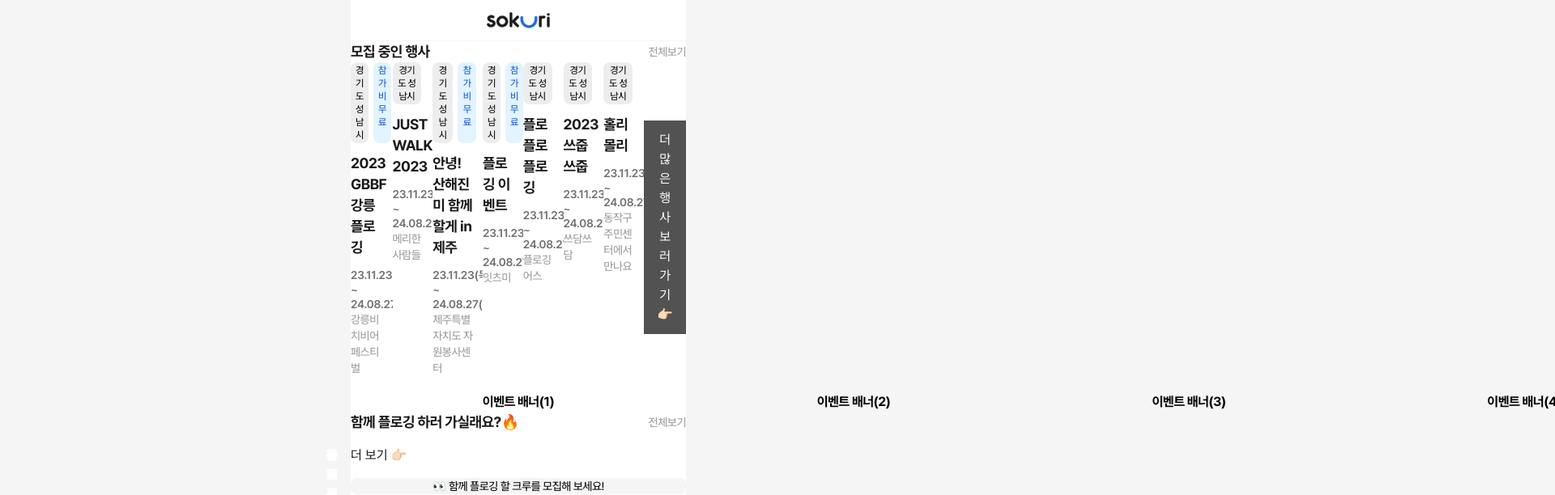
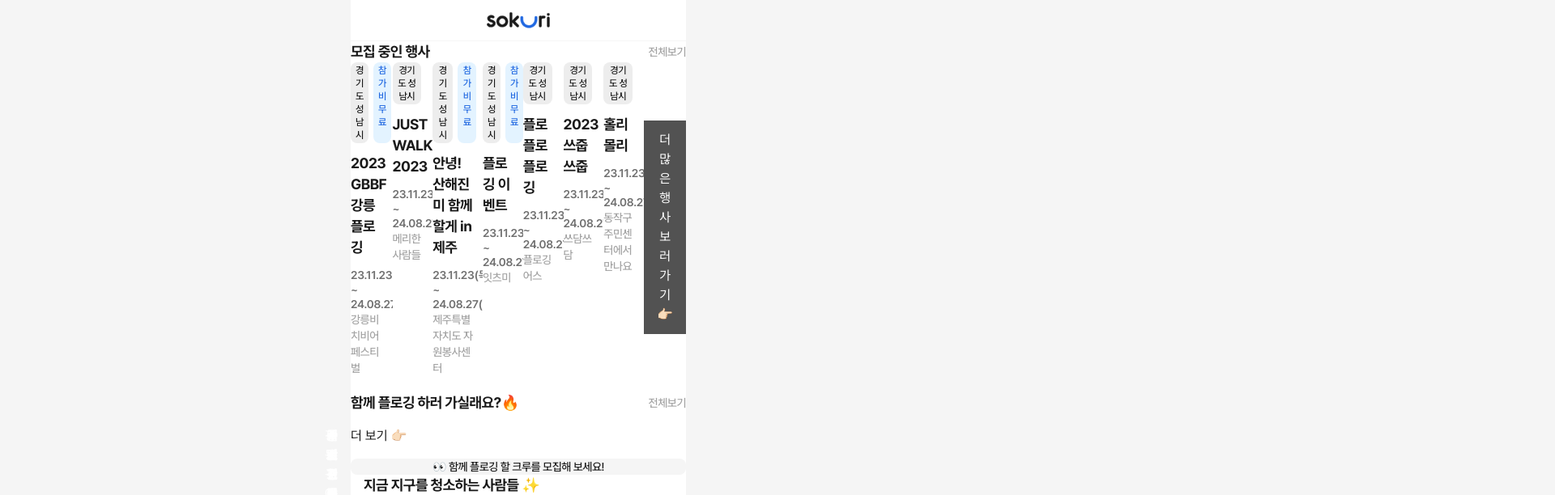
Before and after one commit to kimava/sokuri, a Next.js app: page /community in a window 1280 px wide. Shown: the top 612 px of the page at 81% size, 1920 px wide, since content can reach past the window. Built offline with nearby package versions, Linux system fonts and the light colour scheme; grey boxes are pictures that could not be loaded.

Commit message:
Remove unused Eventbanner section

```diff
--- a/src/app/community/page.tsx
+++ b/src/app/community/page.tsx
@@ -1,4 +1,3 @@
-import EventBanner from '@/features/community/main/EventBanner';
 import EventPost from '@/features/community/main/EventPost';
 import RecruitPost from '@/features/community/main/RecruitPost';
 import PloggingPost from '@/features/community/main/PloggingPost';
@@ -7,7 +6,6 @@ export default function CommunityPage() {
   return (
     <div className='bg-white h-full'>
       <EventPost />
-      <EventBanner />
       <RecruitPost />
       <PloggingPost />
     </div>
--- a/src/features/community/main/CarouselWithDots.tsx
+++ /dev/null
@@ -1,60 +0,0 @@
-'use client';
-
-import React, { useCallback, useEffect, useState } from 'react';
-import useEmblaCarousel, {
-  EmblaOptionsType,
-  EmblaCarouselType,
-} from 'embla-carousel-react';
-
-type Props = {
-  slides: any;
-  options?: EmblaOptionsType;
-};
-
-export default function CarouselWithDots({ slides, options }: Props) {
-  const [emblaRef, emblaApi] = useEmblaCarousel(options);
-  const [selectedIndex, setSelectedIndex] = useState(0);
-  const [scrollSnaps, setScrollSnaps] = useState<number[]>([]);
-
-  const scrollTo = useCallback(
-    (index: number) => emblaApi && emblaApi.scrollTo(index),
-    [emblaApi]
-  );
-
-  const onInit = useCallback((emblaApi: EmblaCarouselType) => {
-    setScrollSnaps(emblaApi.scrollSnapList());
-  }, []);
-
-  const onSelect = useCallback((emblaApi: EmblaCarouselType) => {
-    setSelectedIndex(emblaApi.selectedScrollSnap());
-  }, []);
-
-  useEffect(() => {
-    if (!emblaApi) return;
-
-    onInit(emblaApi);
-    onSelect(emblaApi);
-    emblaApi.on('reInit', onInit);
-    emblaApi.on('reInit', onSelect);
-    emblaApi.on('select', onSelect);
-  }, [emblaApi, onInit, onSelect]);
-
-  return (
-    <>
-      <div className='overflow-hidden mx-4' ref={emblaRef}>
-        <div className='flex'>{slides}</div>
-      </div>
-      <div className='absolute right-7 flex justify-center items-center bottom-0 pb-5'>
-        {scrollSnaps.map((_, index) => (
-          <div
-            key={index}
-            onClick={() => scrollTo(index)}
-            className={`ml-1 w-1.5 h-1.5 flex items-center rounded-full ${
-              selectedIndex === index ? `bg-gray-08` : `bg-gray-03`
-            }`}
-          />
-        ))}
-      </div>
-    </>
-  );
-}
--- a/src/features/community/main/EventBanner.tsx
+++ /dev/null
@@ -1,14 +0,0 @@
-import React from 'react';
-import CarouselWithDots from './CarouselWithDots';
-import EventBannerSlider from './EventBannerSlider';
-
-export default function EventBanner() {
-  return (
-    <section className='mb-10 relative'>
-      <CarouselWithDots
-        slides={<EventBannerSlider />}
-        options={{ loop: false, align: 'start' }}
-      />
-    </section>
-  );
-}
--- a/src/features/community/main/EventBannerSlider.tsx
+++ /dev/null
@@ -1,21 +0,0 @@
-import React from 'react';
-
-export default function EventBannerSlider() {
-  return (
-    <>
-      {[
-        '이벤트 배너(1)',
-        '이벤트 배너(2)',
-        '이벤트 배너(3)',
-        '이벤트 배너(4)',
-      ].map((post) => (
-        <div
-          key={post}
-          className='h-20 flex-embla1 min-w-0 bg-yellow-02 flex justify-center items-center rounded-lg'
-        >
-          <p className='H300 text-gray-09'>{post}</p>
-        </div>
-      ))}
-    </>
-  );
-}
```
